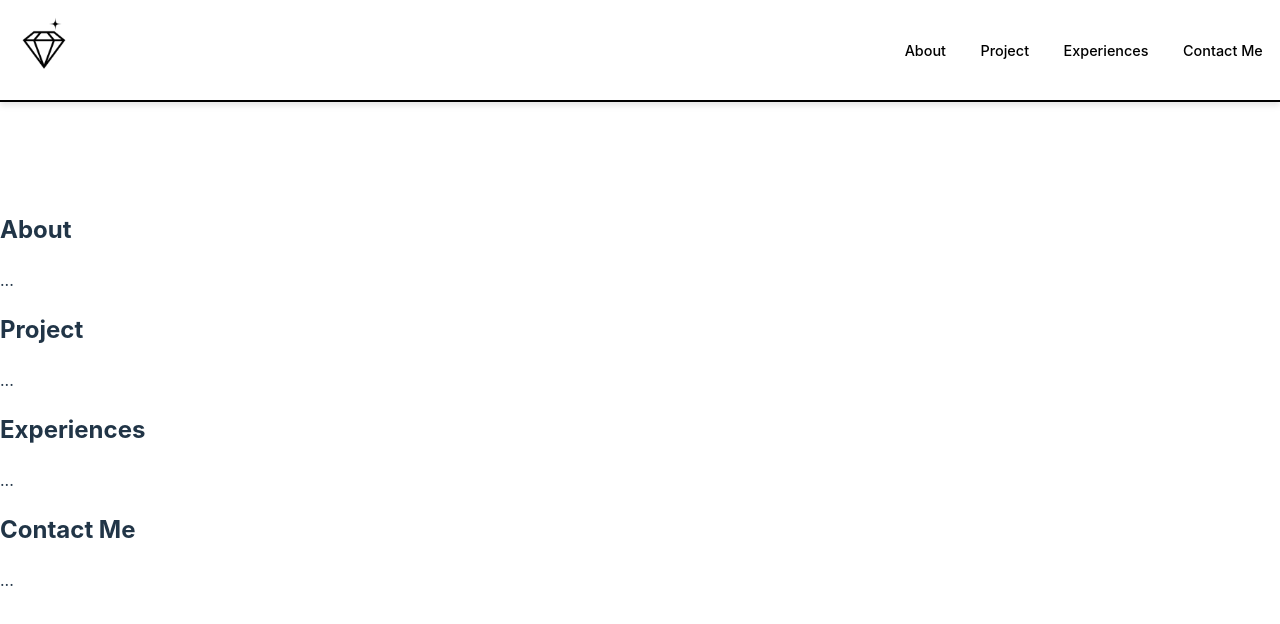
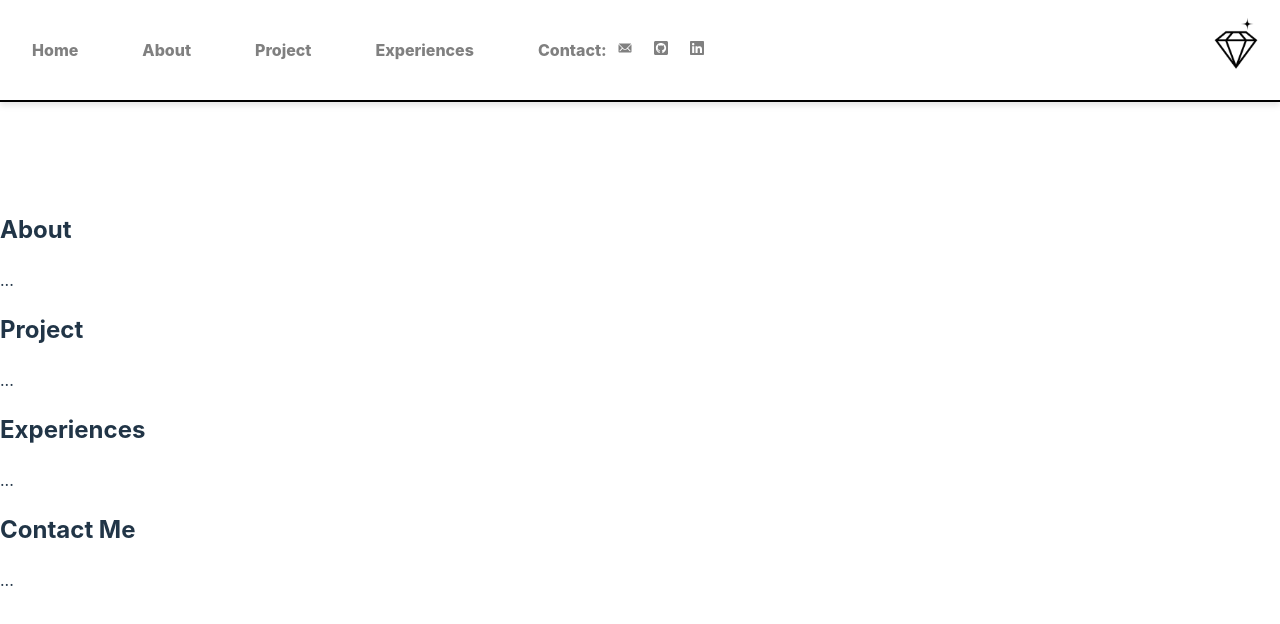
Before and after one commit to atonyit/portfolio, a React (Vite) app: page / in a window 1280 px wide. Shown: the top 624 px of the page. Built offline with nearby package versions, Linux system fonts and the light colour scheme.

Commit message:
header changed and icons

```diff
--- a/src/Header.css
+++ b/src/Header.css
@@ -1,7 +1,9 @@
 .logo {
   padding: 0;
   margin: 0;
-    transition: filter 300ms, height 0.3s ease;
+  transition:
+    filter 300ms,
+    height 0.3s ease;
   transition: transform 1s ease;
   height: 5.5em;
 }
@@ -23,21 +25,26 @@
   box-shadow: 0 4px 6px rgba(0, 0, 0, 0.1);
 }
 
-nav button {
-    background: none;
-    border: none;
-    cursor: pointer;
-    font-size: 0.9rem;
-    transition: font-size 0.3s ease, color 0.3s ease;
+.button {
+  font-size: 1rem;
+  font-weight: 800;
+  transition:
+    font-size 0.3s ease,
+    color 0.3s ease;
+  padding: 2em;
+  display: inline;
+  color: grey;
 }
 
-nav button:hover {
-    font-size: 1rem;
+.button:hover {
+  font-size: 1.2rem;
   color: red;
 }
 
-/* nav button:active {
-    background-color: dodgerblue;
-    color: white;
-    border: none;
-} */
+.icon {
+  padding: 0 10px;
+}
+
+.icon:hover {
+  cursor: pointer;
+}
--- a/src/Header.jsx
+++ b/src/Header.jsx
@@ -1,47 +1,76 @@
-import { useEffect, useState } from "react";
-import headerLogo from '/src/assets/diamondLogo.png';
-import './Header.css';
+import { useEffect, useState } from 'react'
+import headerLogo from '/src/assets/diamondLogo.png'
+import './Header.css'
+import { IoIosMail } from 'react-icons/io'
+import { FaGithubSquare } from 'react-icons/fa'
+import { FaLinkedin } from 'react-icons/fa6'
 
 const ParallaxHeader = () => {
-  const [headerHeight, setHeaderHeight] = useState(100);
-  const [opacity, setOpacity] = useState(1);
+  const [headerHeight, setHeaderHeight] = useState()
+  const [opacity, setOpacity] = useState(1)
 
   useEffect(() => {
     const handleScroll = () => {
-      const scrollY = window.scrollY;
-      const newHeight = Math.max(100 - scrollY, 40);
-      const newOpacity = Math.max(1 - scrollY / 100, 0);
-      setHeaderHeight(newHeight);
-      setOpacity(newOpacity);
-    };
+      const scrollY = window.scrollY
+      const newHeight = Math.max(100 - scrollY, 40)
+      const newOpacity = Math.max(1 - scrollY / 100, 0)
+      setHeaderHeight(newHeight)
+      setOpacity(newOpacity)
+    }
 
-    window.addEventListener("scroll", handleScroll);
+    window.addEventListener('scroll', handleScroll)
     return () => {
-      window.removeEventListener("scroll", handleScroll);
-    };
-  }, []);
+      window.removeEventListener('scroll', handleScroll)
+    }
+  }, [])
 
   const scrollToSection = (id) => {
-    const section = document.getElementById(id);
+    const section = document.getElementById(id)
     if (section) {
       window.scrollTo({
         top: section.offsetTop - 40,
-        behavior: "smooth",
-      });
+        behavior: 'smooth'
+      })
     }
-  };
+  }
 
   return (
     <header className="header" style={{ height: `${headerHeight}px`, opacity }}>
+      <nav className="nav flex">
+        <a className="button" href="#" onClick={() => scrollToSection('about')}>
+          Home
+        </a>
+        <a className="button" href="#" onClick={() => scrollToSection('about')}>
+          About
+        </a>
+        <a
+          className="button"
+          href="#"
+          onClick={() => scrollToSection('project')}
+        >
+          Project
+        </a>
+        <a
+          className="button"
+          href="#"
+          onClick={() => scrollToSection('experiences')}
+        >
+          Experiences
+        </a>
+        <h3
+          className="button"
+          href="#"
+          onClick={() => scrollToSection('contact')}
+        >
+          Contact:
+          <IoIosMail className="icon" />
+          <FaGithubSquare className="icon" />
+          <FaLinkedin className="icon" />
+        </h3>
+      </nav>
       <img src={headerLogo} alt="Logo" className="logo" />
-      <nav className="nav">
-        <button onClick={() => scrollToSection("about")} >About</button>
-        <button onClick={() => scrollToSection("project")} >Project</button>
-        <button onClick={() => scrollToSection("experiences")} >Experiences</button>
-        <button onClick={() => scrollToSection("contact")} >Contact Me</button>
-      </nav>
     </header>
-  );
-};
+  )
+}
 
-export default ParallaxHeader;
+export default ParallaxHeader
```
Lines whose indentation alone changed are shown as unchanged.
